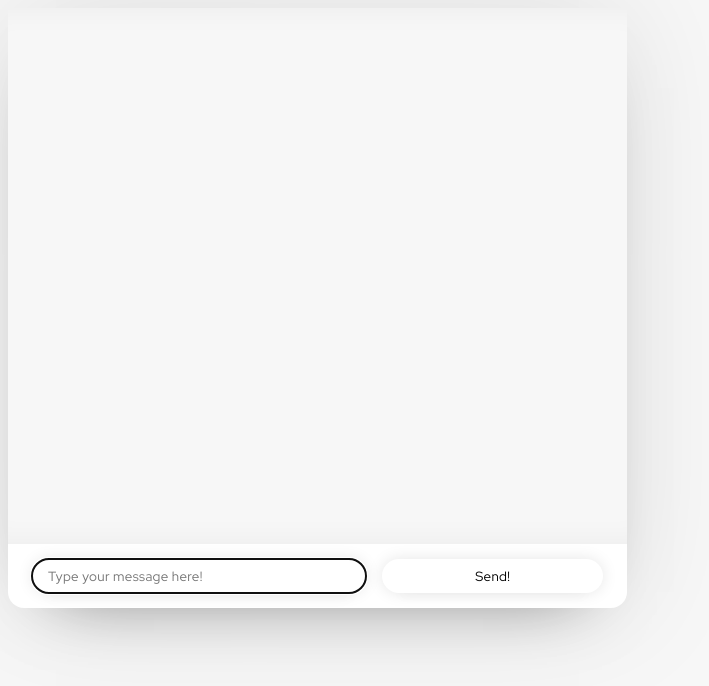
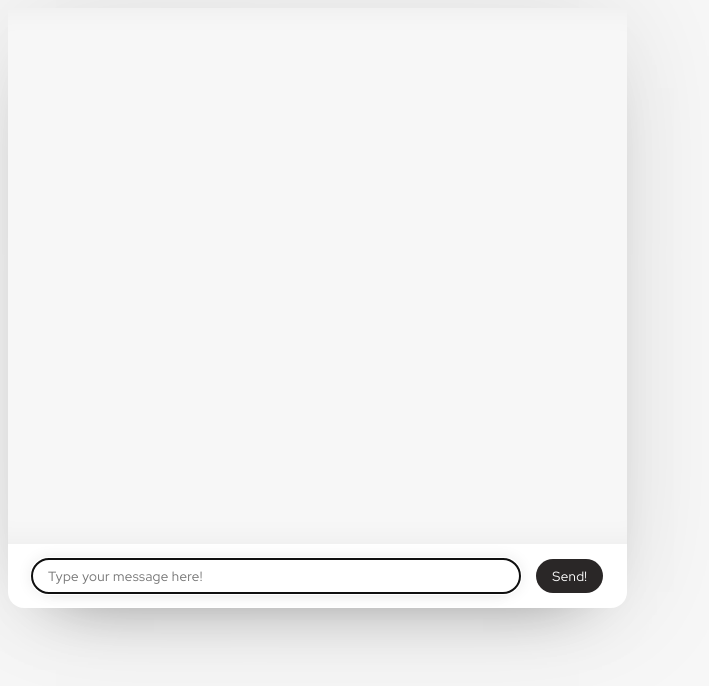
Before and after one commit to umerinayat/movingstreams-nodejs-chat, a website: page client.html in a window 1280 px wide. Shown: the whole page, without its empty margins (0-709 px from the left). Drawn offline with nearby package versions, Linux system fonts and the light colour scheme; no server answers.

```diff
--- a/client.html
+++ b/client.html
@@ -133,7 +133,7 @@
       .chat .input i:hover {
         color: #333;
       }
-      .chat .input input {
+      .chat .input input[type=text] {
         border: none;
         background-image: none;
         background-color: white;
@@ -149,6 +149,18 @@
       }
       .chat .input input:placeholder {
         color: #999;
+      }
+
+      .chat .input input[type=button] {
+        border: none;
+        background-image: none;
+        background-color: white;
+        padding: 0.5rem 1rem;
+        margin-right: 1rem;
+        border-radius: 1.125rem;
+        font-family: Red hat Display, sans-serif;
+        font-weight: 400;
+        letter-spacing: 0.025em;
       }
 
       @-webkit-keyframes typing {
@@ -197,7 +209,7 @@
 
         <form id="chat_form" onsubmit="sendMessage(); return false;" class="input">
           <input name="message" id="message" placeholder="Type your message here!" type="text" value="" autofocus />
-          <input type="button" id="send" value="Send!" onclick="sendMessage();"/>
+          <input type="button" id="send" value="Send!" onclick="sendMessage();" style="background-color: rgb(42, 39, 39);color: #fff"/>
       </form>
 
 
```
